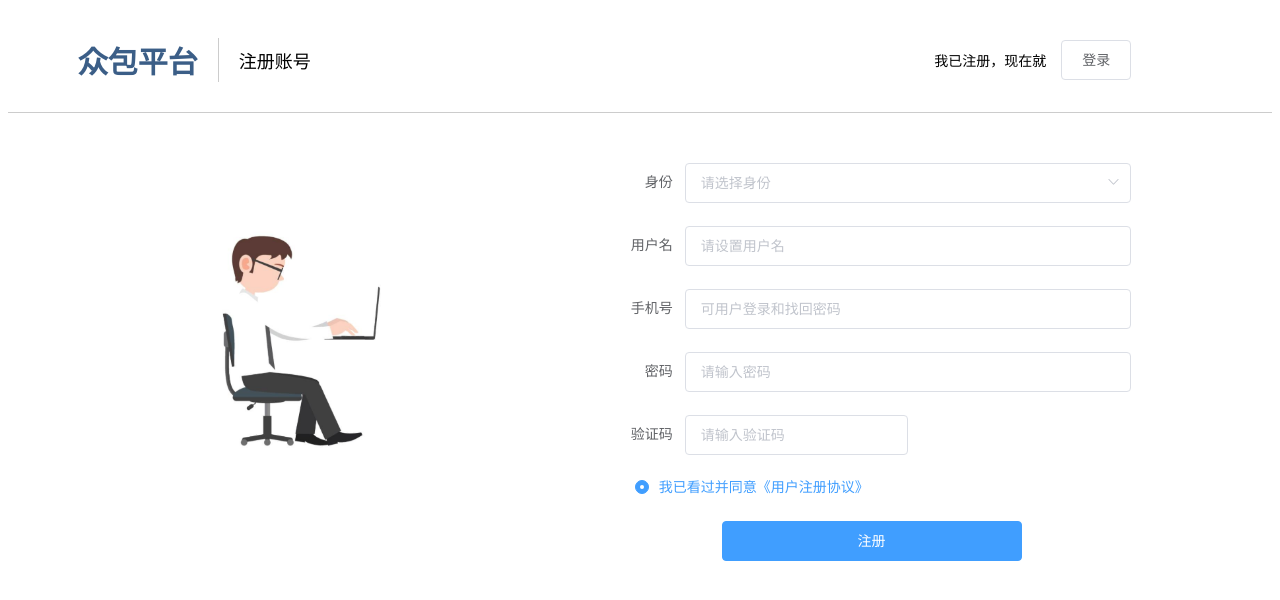
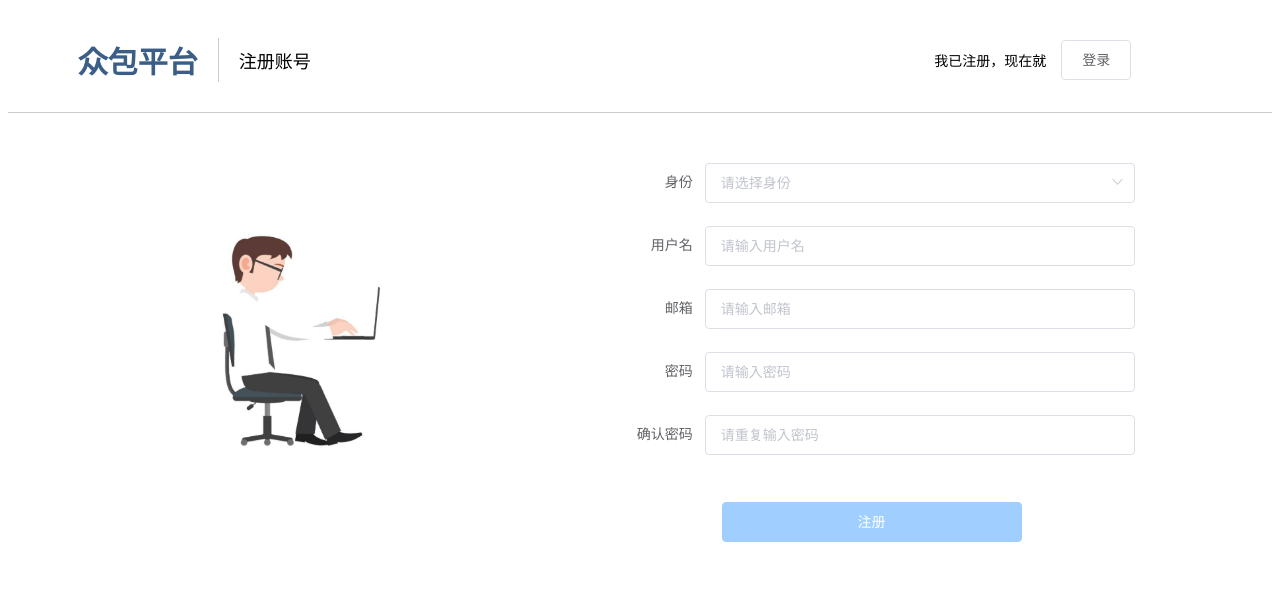
Before and after one commit to Doifo/software-test, a Vue app: page /register in a window 1280 px wide. Shown: the top 600 px of the page. Built offline with nearby package versions, Linux system fonts and the light colour scheme.

Commit message:
register

```diff
--- a/src/views/Login.vue
+++ b/src/views/Login.vue
@@ -39,9 +39,9 @@
 
       <el-col :span="14" style="padding-top:50px;padding-right:30px;padding-left:90px">
         <template>
-          <el-form label-width="100px">
+          <el-form label-width="100px" style="width:80%;padding-top:50px;">
             <el-form-item label="登录身份">
-              <el-select v-model="status" placeholder="请选择">
+              <el-select v-model="status" placeholder="请选择" style="width:100%;">
                 <el-option
                   v-for="singleStatus in statuses"
                   :key="singleStatus"
@@ -50,40 +50,43 @@
               </el-select>
             </el-form-item>
             <el-form-item label="用户名">
-              <el-input v-model="email" placeholder="请输入用户名" style="width:60%"></el-input>
+              <el-input v-model="email" placeholder="请输入注册邮箱" ></el-input>
             </el-form-item>
             <el-form-item label="密码">
-              <el-input type="password" v-model="pwd" placeholder="请输入密码" style="width:60%"></el-input>
+              <el-input show-password v-model="pwd" placeholder="请输入密码" ></el-input>
             </el-form-item>
           </el-form>
           <el-col>
-            <div style="padding-left:70px;padding-top:24px">
+            <div style="width:80%">
+              <p style="text-align:center">
                 <el-button
-                style="width:300px;display:block;margin-top:5px;"
+                  style="width:300px;"
                   type="primary"
                   @click="loginWorker"
                   v-show="worker"
                 >登录</el-button>
+              </p>
 
+              <p style="text-align:center">
                 <el-button
-                style="width:300px;margin-top:5px;display:block;margin-left:0px"
+                  style="width:300px;"
                   type="primary"
                   @click="loginRequester"
                   v-show="requester"
                 >登录</el-button>
+              </p>
 
+              <p style="text-align:center">
+                <el-button style="width:300px;" type="primary" v-show="admin">登录</el-button>
+              </p>
+              <p style="text-align:center">
                 <el-button
-                style="width:300px;margin-top:5px;display:block;margin-left:0px"
-                type="primary"
-                v-show="admin"
-              >登录</el-button>
-
-              <el-button
-                style="width:300px;margin-top:5px;display:block;margin-left:0px"
+                  style="width:300px;"
                   type="primary"
                   disabled
                   v-show="!(worker || requester || admin)"
                 >登录</el-button>
+              </p>
             </div>
           </el-col>
         </template>
@@ -115,30 +118,29 @@ export default {
     };
   },
   computed: {
-    worker(){
-      if(this.status == "worker"){
+    worker() {
+      if (this.status == "worker") {
         return true;
-      }else{
+      } else {
         return false;
       }
     },
-    requester(){
-      if(this.status == "requester"){
+    requester() {
+      if (this.status == "requester") {
         return true;
-      }else{
+      } else {
         return false;
       }
     },
-    admin(){
-      if(this.status == "admin"){
+    admin() {
+      if (this.status == "admin") {
         return true;
-      }else{
+      } else {
         return false;
       }
-    },
+    }
   },
   methods: {
-
     register() {
       this.$router.push("/register");
     },
@@ -198,7 +200,7 @@ export default {
             }
           })
           .catch(function(error) {
-            alert(error);
+            console.log(error);
             //token_pointer.button_disabled = false;
           });
       }
@@ -251,14 +253,14 @@ export default {
                 });
             } else if (response.data.code[0] == "4") {
               that.$message.error("用户名或密码错误");
-              t//hat.button_disabled = false;
+              t; //hat.button_disabled = false;
             } else if (response.data.code[0] == "5") {
               that.$message.error("服务器错误");
               //that.button_disabled = false;
             }
           })
           .catch(function(error) {
-            alert(error);
+            console.log(error);
           });
       }
     },
@@ -282,8 +284,7 @@ export default {
           });
         });
     }
-  },
-
+  }
 };
 </script>
 
--- a/src/views/Register.vue
+++ b/src/views/Register.vue
@@ -1,23 +1,27 @@
 <template>
   <div>
-    <el-row style="border-bottom:1px solid #ccc;display:flex;flex-direction:row;align-items:center;">
-      <el-col span="4">
+    <el-row
+      style="border-bottom:1px solid #ccc;display:flex;flex-direction:row;align-items:center;"
+    >
+      <el-col :span="4">
         <div>
-          <p style="font-size:30px;font-weight:bold;color:rgb(59,94,135);text-align:right;padding-right:20px;border-right:1.5px solid #ccc;">众包平台</p>
+          <p
+            style="font-size:30px;font-weight:bold;color:rgb(59,94,135);text-align:right;padding-right:20px;border-right:1.5px solid #ccc;"
+          >众包平台</p>
         </div>
       </el-col>
 
-      <el-col span="10">
+      <el-col :span="10">
         <div>
           <p style="font-size:18px;padding-left:20px;">注册账号</p>
         </div>
       </el-col>
-      <el-col span="6" style="">
+      <el-col :span="6">
         <div>
           <p style="font-size:14px;text-align:right;padding-right:15px;">我已注册，现在就</p>
         </div>
       </el-col>
-      <el-col span="4" style="">
+      <el-col :span="4">
         <div>
           <router-link to="/login">
             <el-button>登录</el-button>
@@ -27,17 +31,17 @@
     </el-row>
 
     <el-row>
-      <el-col span="10">
+      <el-col :span="10">
         <div class="picture">
           <img :src="signup">
         </div>
       </el-col>
 
-      <el-col span="14" style="padding-top:50px;padding-right:30px;padding-left:90px">
+      <el-col :span="14" style="padding-top:50px;padding-right:30px;padding-left:90px">
         <template>
-          <el-form ref="form" :model="form" label-width="60px">
+          <el-form label-width="80px">
             <el-form-item label="身份">
-              <el-select v-model="value" placeholder="请选择身份" style="width:80%;">
+              <el-select v-model="status" placeholder="请选择身份" style="width:80%;">
                 <el-option
                   v-for="item in options"
                   :key="item.value"
@@ -47,27 +51,45 @@
               </el-select>
             </el-form-item>
             <el-form-item label="用户名">
-              <el-input v-model="username" placeholder="请设置用户名" style="width:80%"></el-input>
+              <el-input v-model="username" placeholder="请输入用户名" style="width:80%"></el-input>
             </el-form-item>
-            <el-form-item label="手机号">
-              <el-input v-model="number" placeholder="可用户登录和找回密码" style="width:80%"></el-input>
+            <el-form-item label="邮箱">
+              <el-input v-model="email" placeholder="请输入邮箱" style="width:80%"></el-input>
             </el-form-item>
             <el-form-item label="密码">
-              <el-input v-model="password" placeholder="请输入密码" style="width:80%"></el-input>
+              <el-input v-model="password" placeholder="请输入密码" style="width:80%" show-password></el-input>
             </el-form-item>
-            <el-form-item label="验证码">
-              <el-input v-model="code" placeholder="请输入验证码" style="width:40%"></el-input>
+            <el-form-item label="确认密码">
+              <el-input v-model="re_password" placeholder="请重复输入密码" style="width:80%" show-password></el-input>
             </el-form-item>
           </el-form>
-          <el-radio style="padding-left:10px" v-model="radio" label="1">我已看过并同意《用户注册协议》</el-radio>
+
           <el-col>
             <div style="padding-top:24px;text-align:center;width:80%;">
-              <router-link to>
-                <el-button
-                  style="width:300px;"
-                  type="primary"
-                >注册</el-button>
-              </router-link>
+              <el-button
+                style="width:300px;"
+                type="primary"
+                v-show="worker"
+                @click="workerRegister"
+              >注册</el-button>
+              <el-button
+                style="width:300px;display:inline-block;margin-left:0"
+                type="primary"
+                v-show="requester"
+                @click="reqRegister"
+              >注册</el-button>
+              <el-button
+                style="width:300px;display:inline-block;margin-left:0"
+                type="primary"
+                v-show="admin"
+                @click="adminRegister"
+              >注册</el-button>
+              <el-button
+                style="width:300px;display:inline-block;margin-left:0"
+                type="primary"
+                disabled
+                v-show="!(worker || requester|| admin)"
+              >注册</el-button>
             </div>
           </el-col>
         </template>
@@ -77,27 +99,147 @@
 </template>
 
 <script>
+import axios from 'axios'
 export default {
   data() {
     return {
       signup: require("../../static/signup.png"),
-      radio: "1",
       options: [
         {
-          value: "选项1",
+          value: "worker",
           label: "worker"
         },
         {
-          value: "选项2",
+          value: "requester",
           label: "requester"
         },
         {
-          value: "选项3",
-          label: "administrator"
+          value: "admin",
+          label: "admin"
         }
       ],
-      value: ""
+      status: "",
+
+      username: "",
+      email: "",
+      password: "",
+      re_password: ""
     };
+  },
+  computed: {
+    worker() {
+      if (this.status == "worker") {
+        return true;
+      } else {
+        return false;
+      }
+    },
+    requester() {
+      if (this.status == "requester") {
+        return true;
+      } else {
+        return false;
+      }
+    },
+    admin() {
+      if (this.status == "admin") {
+        return true;
+      } else {
+        return false;
+      }
+    }
+  },
+  methods: {
+    inputLegal() {
+      if (this.username == "") {
+        this.$message.error("请输入用户名");
+      } else if (this.email == "") {
+        this.$message.error("请输入邮箱");
+      } else if (this.password == "") {
+        this.$message.error("请输入密码");
+      } else if (this.re_password == "") {
+        this.$message.error("请确认密码");
+      } else if(this.password != this.re_password){
+        this.$message.error("两次密码不一致");
+      }else {
+        return true;
+      }
+      return false;
+    },
+    workerRegister() {
+      if (!this.$options.methods.inputLegal.call(this)) return;
+
+      let param = new URLSearchParams();
+      param.append("username", this.username);
+      param.append("eMail", this.email);
+      param.append("password", this.password);
+      param.append("name", "");
+      param.append("teleNumber", "");
+      param.append("withdrawnMethod", "");
+      param.append("education", "");
+      param.append("workArea", "");
+      param.append("age", 0);
+      param.append("gender", "");
+      param.append("major", "");
+      axios({
+        method: "post",
+        url: "/api/register-as-worker",
+        data: param
+      })
+        .then(response => {
+          console.log(response);
+          if (response.data.code[0] == "2") {
+            this.$message("注册成功！");
+            this.$router.replace("/login");
+          } else if (response.data.message == "user has existed") {
+            this.$message("该邮箱已被注册");
+          } else if (response.data.code == "400") {
+          } else if (response.data.code == "500") {
+            this.$message("服务器错误");
+          }
+        })
+        .catch(function(error) {
+          console.log(error);
+        });
+    },
+    reqRegister() {
+      if (!this.$options.methods.inputLegal.call(this)) return;
+
+      let param = new URLSearchParams();
+      param.append("username", this.username);
+      param.append("eMail", this.email);
+      param.append("password", this.password);
+      param.append("name", "");
+      param.append("teleNumber", "");
+      param.append("research_field", "");
+      param.append("institutionName", "");
+      param.append("address", "");
+      param.append("payMethod", "");
+      param.append("gender", "");
+      param.append("age", 0);
+      console.log(param);
+      axios({
+        method: "post",
+        url: "/api/register-as-requester",
+        data: param
+      })
+        .then(response => {
+          console.log(response);
+          if (response.data.code[0] == "2") {
+            this.$message("注册成功！");
+            this.$router.replace("/login");
+          } else if (response.data.message == "user has existed") {
+            this.$message("该邮箱已被注册");
+          } else if (response.data.code == "400") {
+          } else if (response.data.code == "500") {
+            this.$message("服务器错误");
+          }
+        })
+        .catch(function(error) {
+          console.log(error);
+        });
+    },
+    adminRegister() {}
   },
   components: {}
 };
@@ -110,7 +252,7 @@ export default {
   transform: scale(1.5);
 }
 
-.picture img{
+.picture img {
   width: 90%;
   height: auto;
 }
```
Lines whose indentation alone changed are shown as unchanged.
